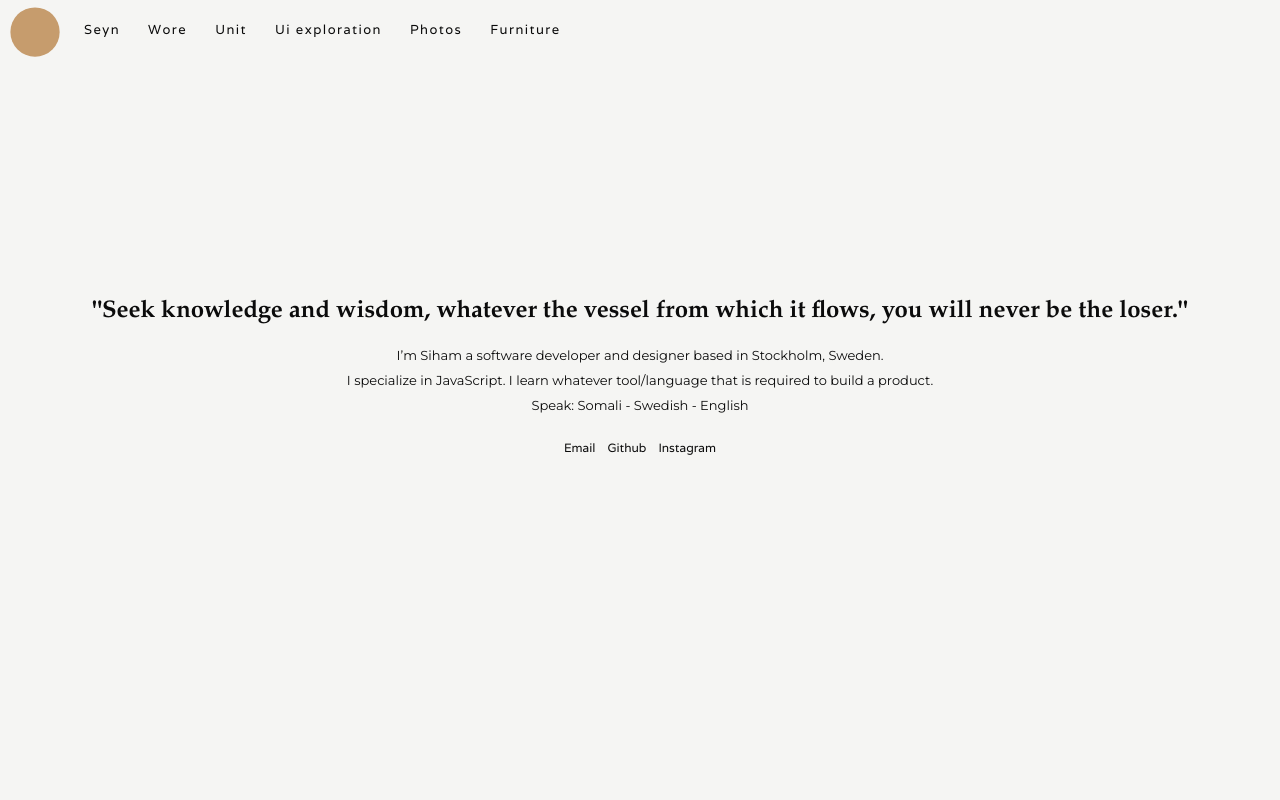
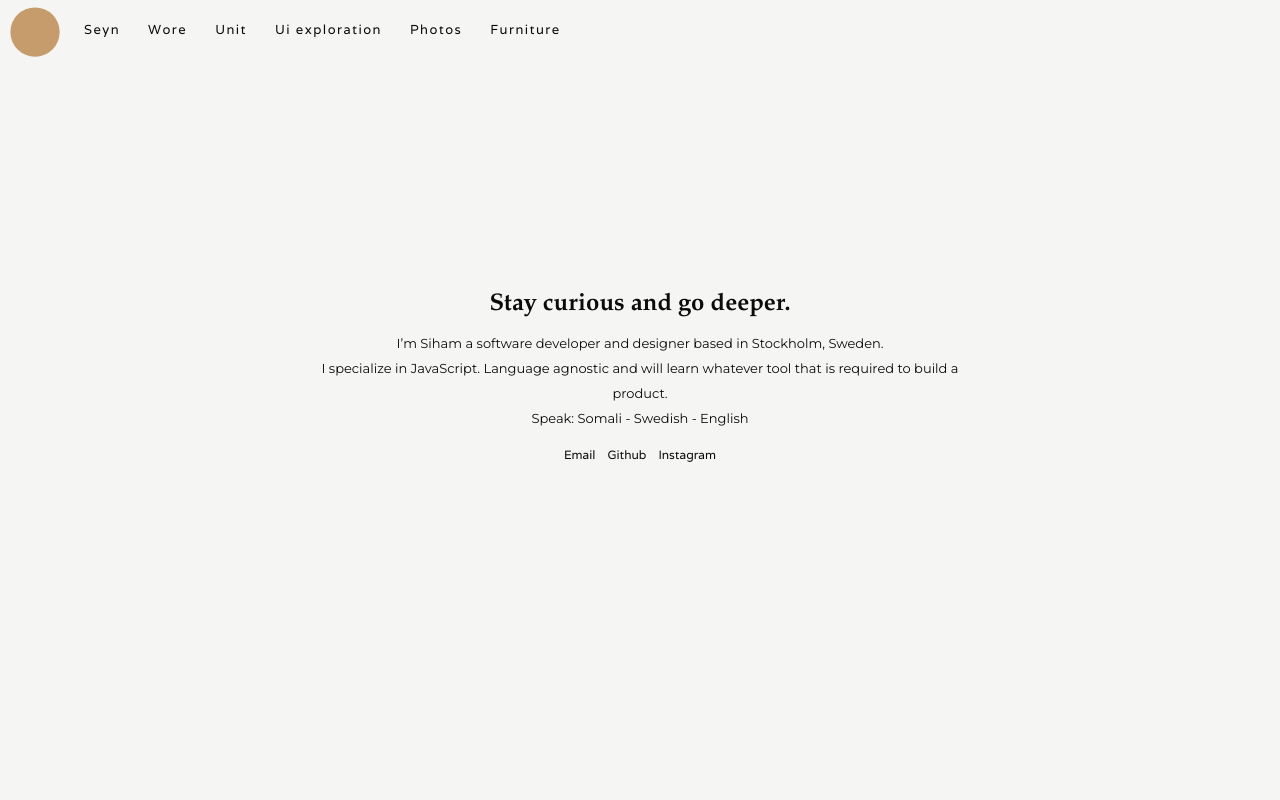
Before and after one commit to csobr/personal-website, a Next.js app: page / in a window 1280 px wide. Shown: the top 800 px of the page. Built offline with nearby package versions, Linux system fonts and the light colour scheme.

Commit message:
Added animation and changed about me text - Introduced gsap to page

```diff
--- a/src/pages/index.js
+++ b/src/pages/index.js
@@ -31,15 +31,12 @@ const Home = () => {
         <main>
           <div className='about'>
             <div className='about-me'>
-              <h1>
-                "Seek knowledge and wisdom, whatever the vessel from which it
-                flows, you will never be the loser."
-              </h1>
+              <h1>Stay curious and go deeper.</h1>
               <p>
                 I’m Siham a software developer and designer based in Stockholm,
-                Sweden.{'\n'} I specialize in JavaScript. I learn whatever
-                tool/language that is required to build a product.{'\n'}
-                Speak: Somali - Swedish - English
+                Sweden.{'\n'} I specialize in JavaScript. Language agnostic and
+                will learn whatever tool that is required to build a product.
+                {'\n'}Speak: Somali - Swedish - English
               </p>
 
               <span className='social'>
```
Also changed, not shown: src/pages/wore.js (+10 -7 lines).
